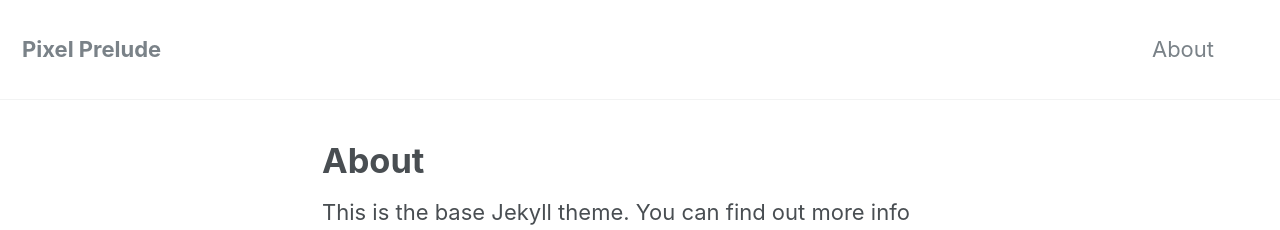
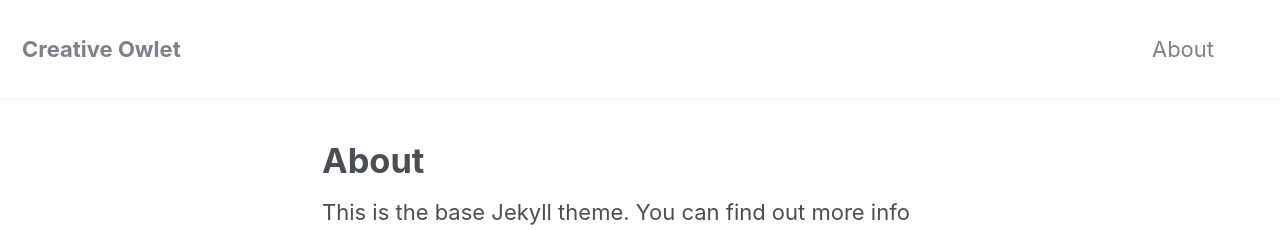
Before and after one commit to zekehernandez/creativeowlet, a Jekyll site: the page built from about.md, in a window 1280 px wide. Shown: the top 230 px of the page. Built offline with Jekyll 4.4.1, drawn with Linux system fonts in a browser that asks for light colours.

Commit message:
Update _config.yml

```diff
--- a/_config.yml
+++ b/_config.yml
@@ -7,13 +7,13 @@
 
 # Site Settings
 locale                   : "en"
-title                    : "Pixel Prelude"
+title                    : "Creative Owlet"
 title_separator          : "-"
 name                     : "Zeke Hernandez"
 description              : "a work in progress"
-url                      : "http://pixelprelude.com" # the base hostname & protocol for your site e.g. "https://mmistakes.github.io"
+url                      : "http://creativeowlet.com" # the base hostname & protocol for your site e.g. "https://mmistakes.github.io"
 baseurl                  : # the subpath of your site, e.g. "/blog"
-repository               : "zekehernandez/pixel-prelude" # GitHub username/repo-name e.g. "mmistakes/minimal-mistakes"
+repository               : "zekehernandez/creativeowlet" # GitHub username/repo-name e.g. "mmistakes/minimal-mistakes"
 teaser                   : # path of fallback teaser image, e.g. "/assets/images/500x300.png"
 # breadcrumbs            : false # true, false (default)
 words_per_minute         : 200
```
